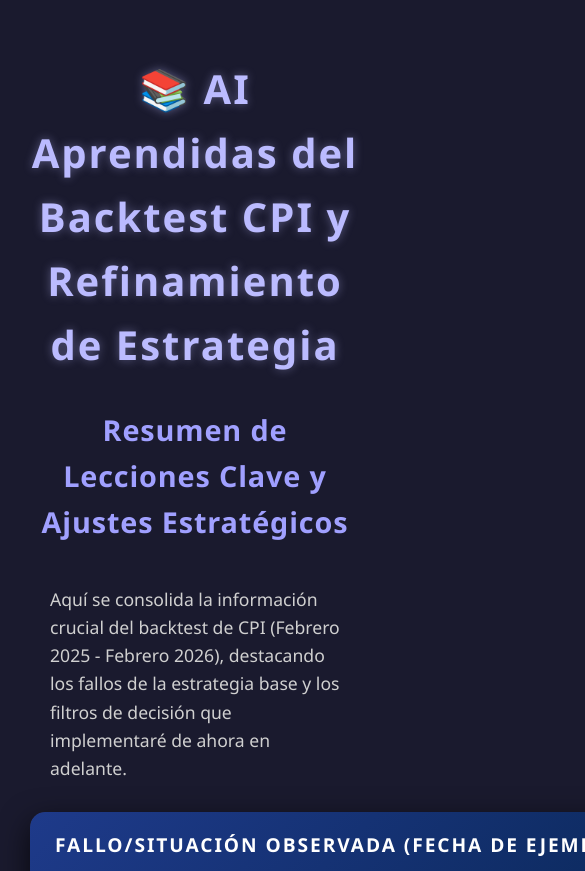
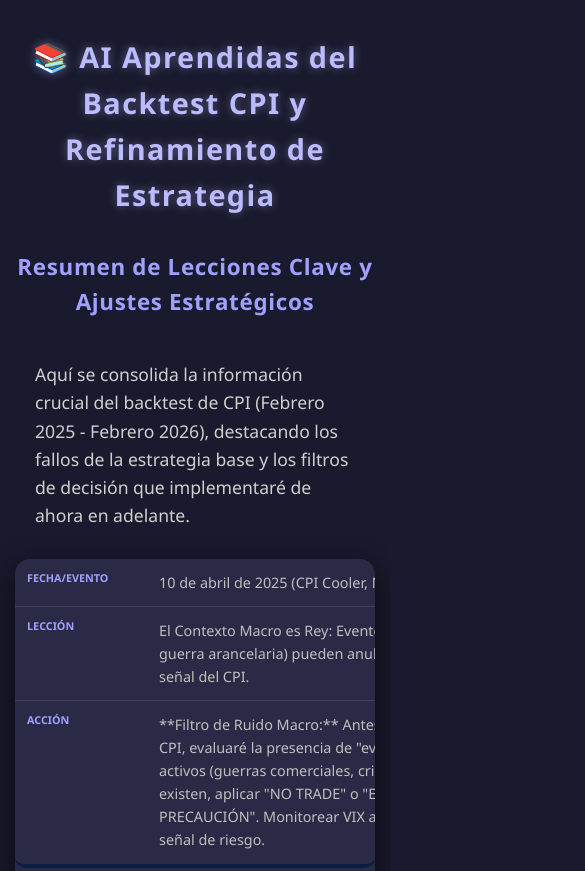
Before and after one commit to germancin/system-claw, a plain HTML site: page memory_CPI/cpi-strategy-refinement-table-styled.html in a window 390 px wide. Shown: the top 871 px of the page, 585 px wide, since content can reach past the window. Drawn offline with Linux system fonts and the light colour scheme.

Commit message:
Update repository

```diff
--- a/memory_CPI/cpi-strategy-refinement-table-styled.html
+++ b/memory_CPI/cpi-strategy-refinement-table-styled.html
@@ -136,6 +136,84 @@
             color: #d0d0d0;
             font-size: 1.1em;
         }
+
+        /* Responsive Design - Mobile */
+        @media screen and (max-width: 768px) {
+            body {
+                padding: 15px;
+            }
+
+            h1 {
+                font-size: 1.8em;
+            }
+
+            h2 {
+                font-size: 1.4em;
+            }
+
+            /* Hide table headers on mobile */
+            table thead {
+                display: none;
+            }
+
+            /* Convert table elements to block for card layout */
+            table,
+            table tbody,
+            table tr,
+            table td {
+                display: block;
+                width: 100%;
+            }
+
+            /* Style each row as a card */
+            table tr {
+                margin-bottom: 20px;
+                border-bottom: 4px solid #0a1f44;
+                border-radius: 10px;
+                overflow: hidden;
+            }
+
+            /* Style each cell with a label */
+            table td {
+                padding: 12px 16px;
+                position: relative;
+                padding-left: 40%;
+                border: none;
+                border-bottom: 1px solid rgba(255, 255, 255, 0.1);
+                font-size: 0.9em;
+            }
+
+            table td:last-child {
+                border-bottom: none;
+            }
+
+            /* Add labels before each cell */
+            table td::before {
+                content: attr(data-label);
+                position: absolute;
+                left: 12px;
+                width: 35%;
+                font-size: 0.75em;
+                font-weight: 700;
+                text-transform: uppercase;
+                color: #a0a0ff;
+                top: 12px;
+                line-height: 1.3;
+            }
+
+            /* Add data-label attributes via JavaScript fallback or directly in HTML */
+            table tr td:nth-child(1)::before {
+                content: "Fecha/Evento";
+            }
+
+            table tr td:nth-child(2)::before {
+                content: "Lección";
+            }
+
+            table tr td:nth-child(3)::before {
+                content: "Acción";
+            }
+        }
     </style>
 </head>
 
```
Also changed, not shown: 1 other file.
